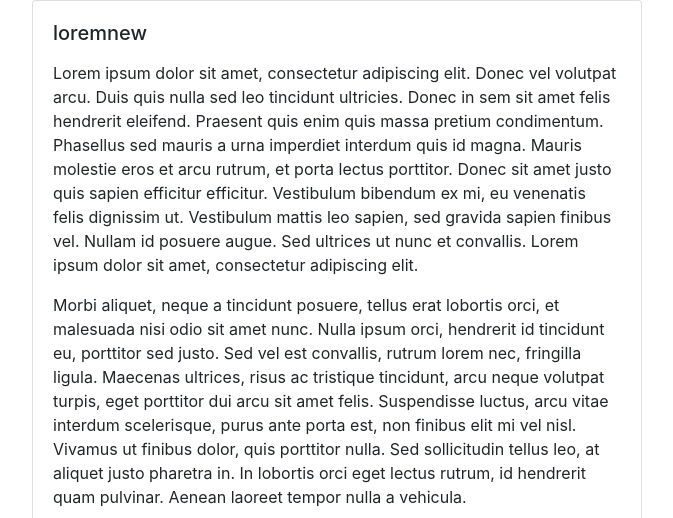
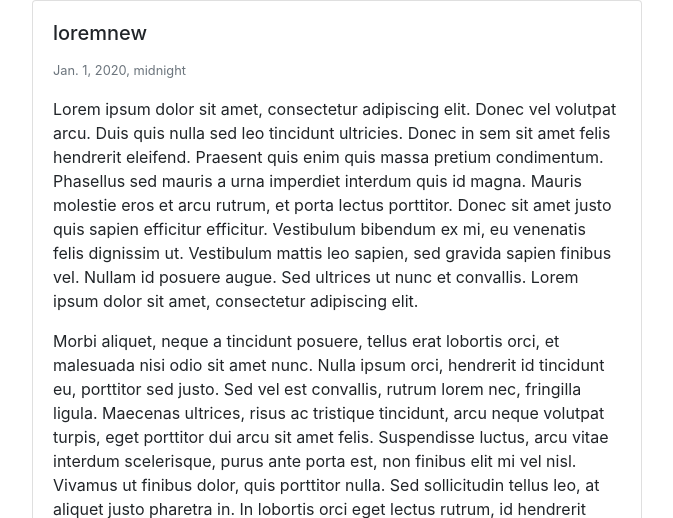
Before and after one commit to karatugo/blogspor, a Django app: a page that uses src/blog/templates/blog/list-inline.html in a window 1280 px wide. Shown: the part 56-574 px from the top of the page, without its empty margins (303-976 px from the left). Run offline with Django 3.2, Linux system fonts and the light colour scheme; data comes from the database, SQL or seed files in the repository; both versions use the stored data as it was after the commit; some libraries are stand-ins or nearby versions.

Commit message:
Add step 50 - Published and Draft Posts

```diff
--- a/src/blog/templates/blog/list-inline.html
+++ b/src/blog/templates/blog/list-inline.html
@@ -1,14 +1,19 @@
 <div class="col-12 col-md-6 mx-auto">
-    <div class="card">
+    <div class="card {% if not blog_post.publish_date %} border border-warning {% endif %}">
         <div class="card-body">
             <h5 class="card-title">{{ blog_post.title }}</h5>
-            {% if truncate %}
-                <p class="card-text">{{ blog_post.content|linebreaks|truncatewords:30 }}</p>
-            {% else %}
-                <p class="card-text">{{ blog_post.content|linebreaks }}</p>
-            {% endif %}
+            <p class="card-text">
+                <small class="text-muted">{{ blog_post.publish_date }}</small>
+                {% if truncate %}
+                    {{ blog_post.content|linebreaks|truncatewords:30 }}
+                {% else %}
+                    <p class="card-text">{{ blog_post.content|linebreaks }}
+                {% endif %}
+            </p>
 
             {% if not detail %}
+                {% if not blog_post.publish_date %} Draft {% endif %}
+
                 <a href="{{ blog_post.get_absolute_url }}">View</a>
             {% endif %}
         </div>
--- a/src/blog/views.py
+++ b/src/blog/views.py
@@ -12,7 +12,10 @@ from .models import BlogPost
 def blog_post_list_view(request):
     # list out objects
     # could be search
-    qs = BlogPost.objects.all() #.published()
+    qs = BlogPost.objects.all().published()
+    if request.user.is_authenticated:
+        my_qs = BlogPost.objects.filter(user=request.user)
+        qs = (qs | my_qs).distinct()
     # qs = BlogPost.objects.filter(publish_date__lte=timezone.now)
     template_name = "blog/list.html"
     context = {"object_list": qs}
```
Also changed, not shown: src/blog/forms.py (+5 -5 lines), src/db.sqlite3.
